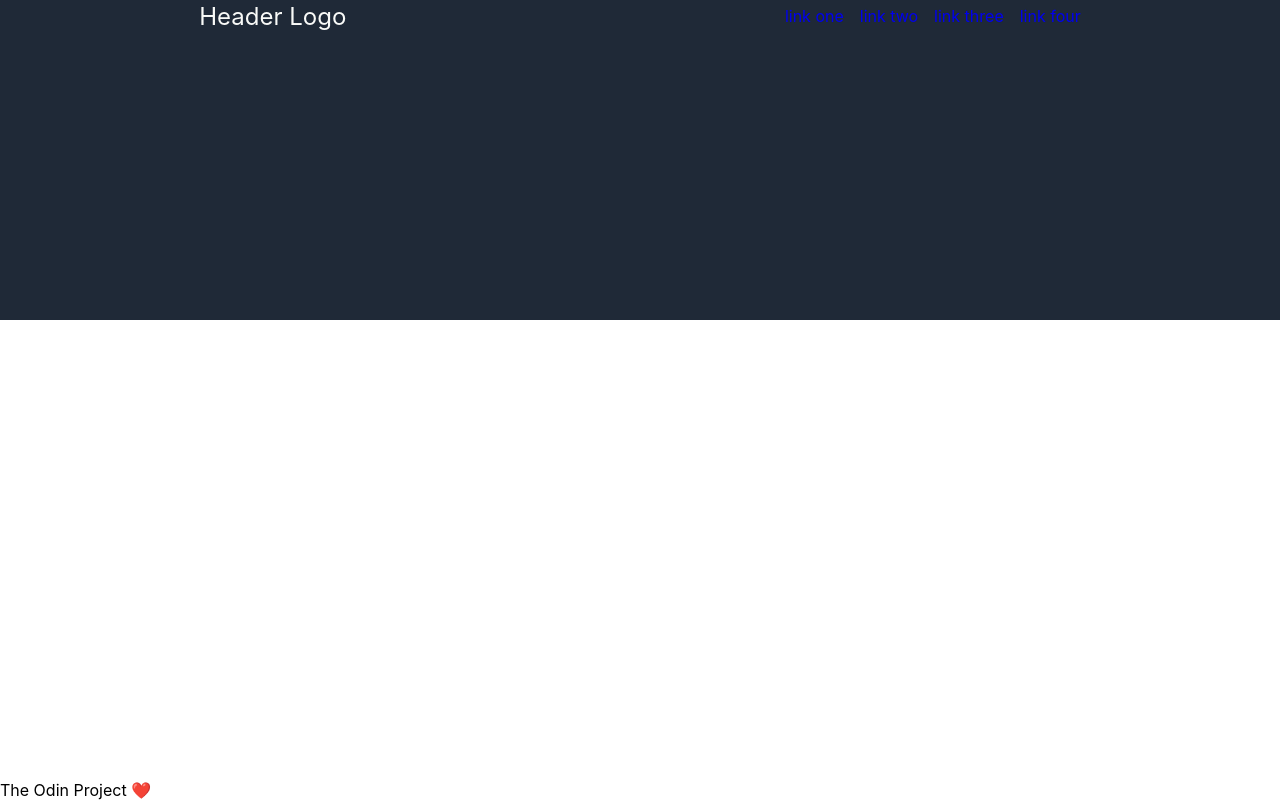
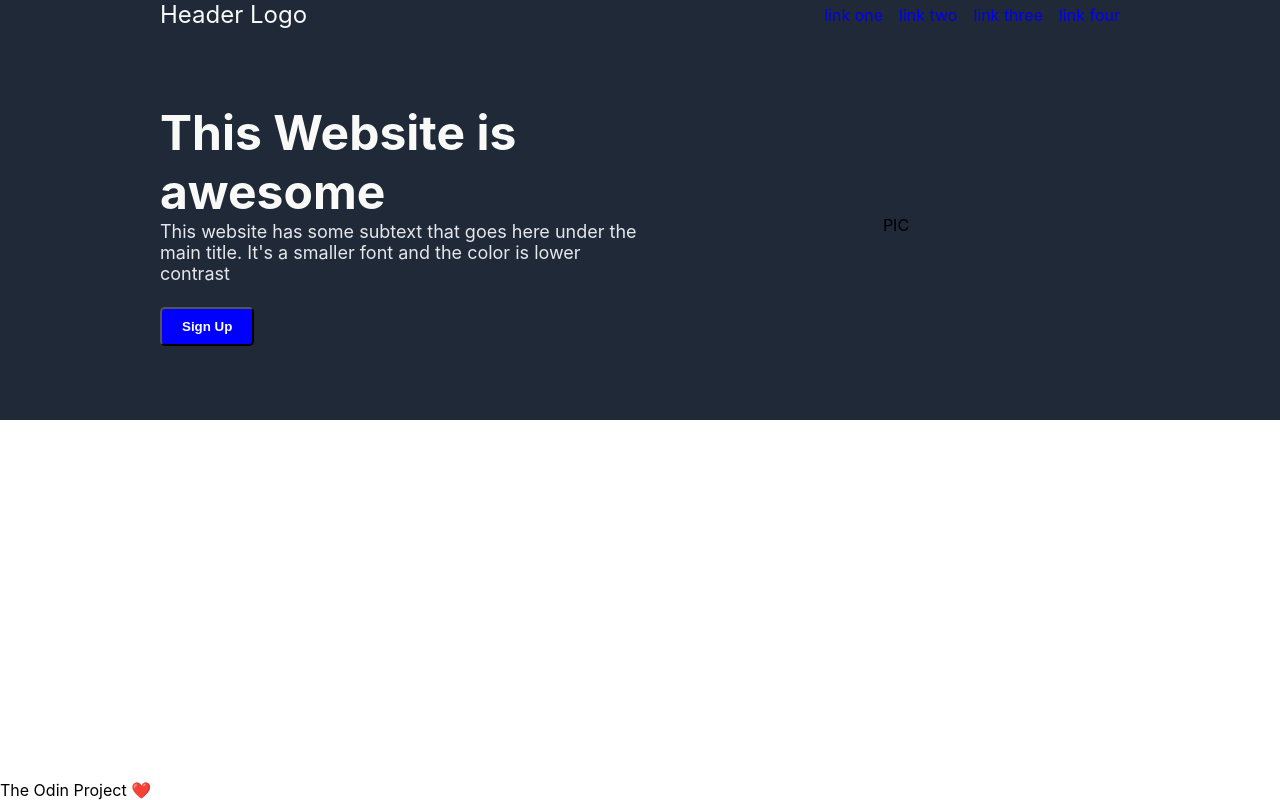
Before and after one commit to RayyanMasood/Odin-Landing-Page, a plain HTML site: page index.html in a window 1280 px wide. Drawn offline with Linux system fonts and the light colour scheme.

Commit message:
Improved the main hero-header

```diff
--- a/index.html
+++ b/index.html
@@ -19,6 +19,7 @@
 
         <script src="" async defer></script>
 
+        <div class="main-hh">
             <div class="head-hero">
                 <div class="header">
                     Header Logo
@@ -32,10 +33,28 @@
                     </div>
                 </div>
 
-            <div class="hero">
+                <div class="hero-pic-cont">
+                    <div class="main-hero">
+                        This Website is awesome
+
+                        <div class="sub-hero">
+                            This website has some subtext that goes here under the
+                            main title. It's a smaller font and the color is lower
+                            contrast
+                        </div>
+
+                        <button class="signup-button">Sign Up</button>
+                    </div>
+
+                    <div class="pic">
+                        <!-- <img src="image.png" alt="PIC"> -->
+                        PIC
+                    </div>
 
                 </div>
             </div>
+        </div>
+
 
         <div class="mid">
 
--- a/style.css
+++ b/style.css
@@ -7,11 +7,21 @@ body {
     justify-content: space-between;
 }
 
+.main-hh{
+    height: 420px;
+    width: 100%;
+    background: #1f2937;
+    display: flex;
+    justify-content: center;
+    align-items: center;
+}
 .head-hero {
-    height: 320px;
+    height: inherit;
+    width: 75%;
     display: flex;
+    flex-direction: column;
     justify-content: space-around;
-    background: #1f2937;
+    /* background: #1f2937; */
 }
 
 .header {
@@ -21,7 +31,7 @@ body {
     font-size: 24px;
     display: flex;
     /* flex: 1; */
-    justify-content: inherit;
+    justify-content: space-between;
     align-items: center;
 }
 
@@ -37,3 +47,44 @@ body {
 .header-links a {
     text-decoration: none;
 }
+
+.hero-pic-cont {
+    height: 100%;
+    justify-content: space-around;
+    align-items: center;
+    display: flex;
+    gap: 32px;
+}
+
+.main-hero {
+    max-width: 50%;
+    /* display: flex; */
+    justify-content: center;
+    /* align-items: center; */
+    font-size: 48px;
+    font-weight: bolder;
+    color: #F9FAF8;
+}
+
+.sub-hero {
+    font-size: 18px;
+    font-weight: normal;
+    color: #E5E7EB;
+}
+
+.signup-button {
+    background-color: blue;
+    color: white;
+    border-radius: 5px;
+    padding: 10px 20px; /* Increase padding for larger button */
+    font-weight: bold; /* Make the text slightly bold */
+}
+
+.pic {
+    width: 50%;
+    display: flex;
+    justify-content: center;
+    align-items: center;
+    object-fit: scale-down;
+    overflow: scroll;
+}
```
Also changed, not shown: image.png (added). Lines whose indentation alone changed are shown as unchanged.
